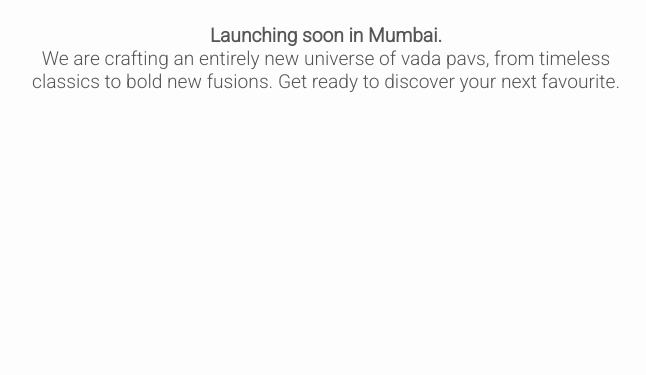
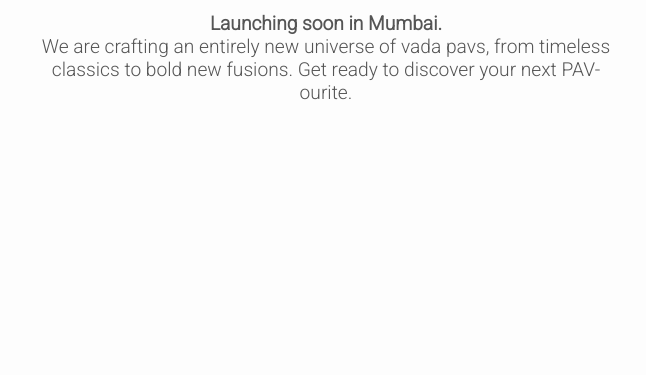
Before and after one commit to Vadaverse/Vadaverse.github.io, a plain HTML site: page index.html in a window 1280 px wide. Shown: the part 425-800 px from the top of the page, without its empty margins (314-960 px from the left). Drawn offline with nearby package versions, Linux system fonts and the light colour scheme.

Commit message:
Update index.html

```diff
--- a/index.html
+++ b/index.html
@@ -47,7 +47,7 @@
         <h1>VadaVerse</h1>
         <p>Mumbai's Classic. Reimagined.</p>
         <div class="soon">
-            <p><strong>Launching soon in Mumbai.</strong><br>We are crafting an entirely new universe of vada pavs, from timeless classics to bold new fusions. Get ready to discover your next favourite.</p>
+            <p><strong>Launching soon in Mumbai.</strong><br>We are crafting an entirely new universe of vada pavs, from timeless classics to bold new fusions. Get ready to discover your next PAV-ourite.</p>
         </div>
     </div>
 </body>
```
